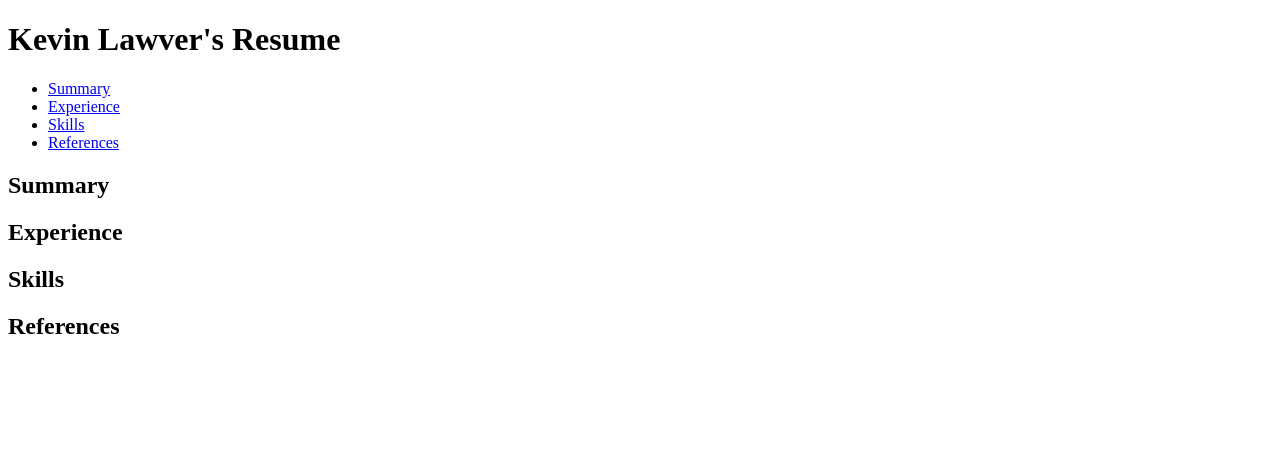
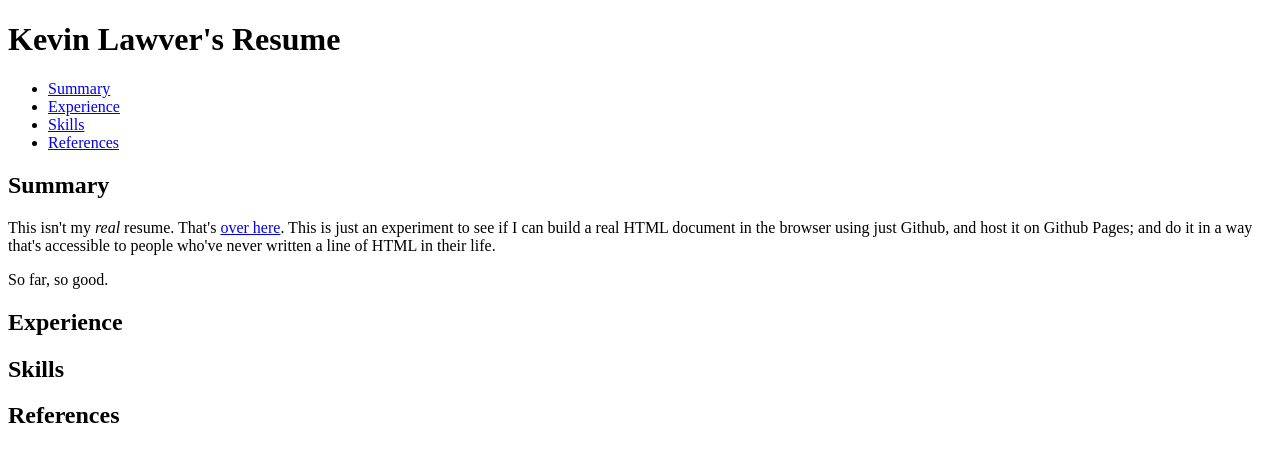
Before and after one commit to kplawver/kplawver.github.io, a plain HTML site: page index.html in a window 1280 px wide. Drawn offline with Linux system fonts and the light colour scheme.

Commit message:
Added summary

```diff
--- a/index.html
+++ b/index.html
@@ -17,6 +17,10 @@
   </header>
   <section id="summary">
     <h2>Summary</h2>
+    <p>This isn't my <em>real</em> resume. That's <a href="http://kevinlawver.com">over here</a>.
+    This is just an experiment to see if I can build a real HTML document in the browser using just Github,
+    and host it on Github Pages; and do it in a way that's accessible to people who've never written a line of HTML in their life.</p>
+    <p>So far, so good.</p>
   </section>
   <section id="experience">
     <h2>Experience</h2>
```
